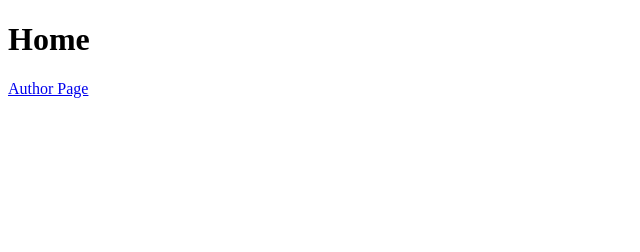
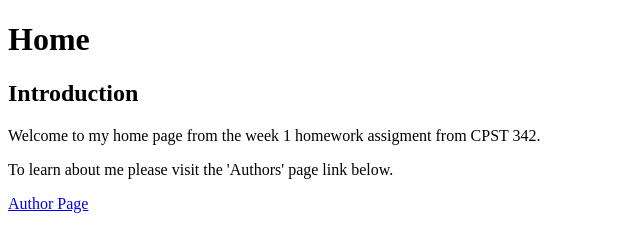
Before and after one commit to brianj605/cpst342f17hw1, a plain HTML site: page index.html in a window 1280 px wide. Shown: the whole page, without its empty margins (0-640 px from the left). Drawn offline with Linux system fonts and the light colour scheme.

Commit message:
Fill in text content and h2 tags with subheader text

```diff
--- a/index.html
+++ b/index.html
@@ -6,8 +6,9 @@
 </head>
 <body>
 	<h1>Home</h1>
-	<p></p>
-	<p></p>
+	<h2>Introduction</h2>
+	<p>Welcome to my home page from the week 1 homework assigment from CPST 342.</p>
+	<p>To learn about me please visit the 'Authors' page link below.</p>
 	<a href="authors.html">Author Page</a>
 </body>
 </html>
```
Also changed, not shown: authors.html (+3 -2 lines).
